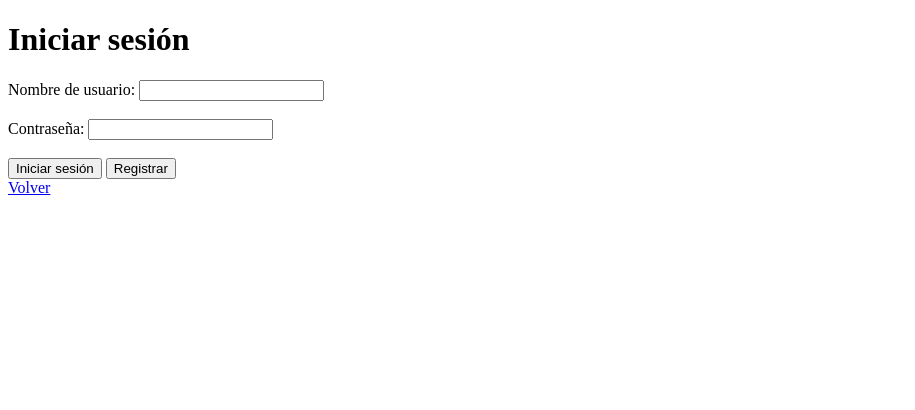
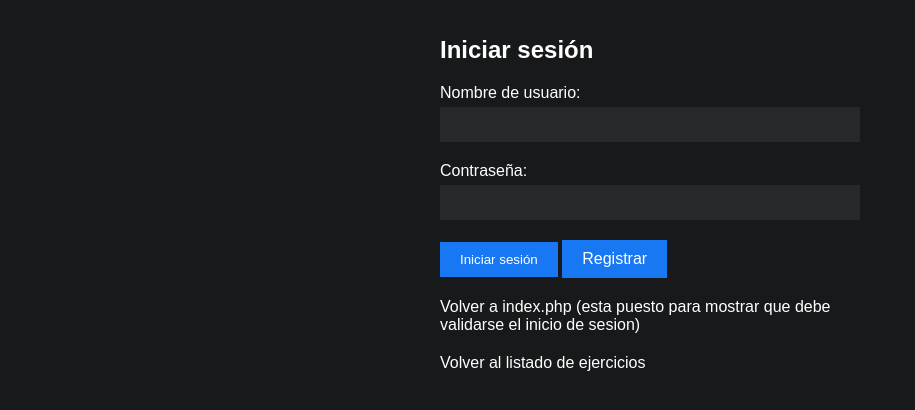
Before and after one commit to emilianovaccaro/lab3, a PHP site: page /PHP/12-Session/login.html in a window 1280 px wide. Shown: the top 410 px of the page, without its empty margins (0-915 px from the left). Run offline with PHP 8.4, Linux system fonts and the light colour scheme.

Commit message:
Add files via upload

```diff
--- a/site/PHP/12-Session/login.html
+++ b/site/PHP/12-Session/login.html
@@ -4,20 +4,26 @@
     <meta charset="UTF-8">
     <meta http-equiv="X-UA-Compatible" content="IE=edge">
     <meta name="viewport" content="width=device-width, initial-scale=1.0">
-  <title>Document</title>
+    <title>Inicio de sesión</title>
+    <link rel="stylesheet" href="styles.css">
 </head>
 <body>
+    <div class="container">
         <h1>Iniciar sesión</h1>
         <form action="./login.php" method="POST">
-          <label for="nombre_usuario">Nombre de usuario:</label>
-          <input type="text" id="nombre_usuario" name="nombre_usuario" required><br><br>
-
-          <label for="contrasenia">Contraseña:</label>
-          <input type="password" id="contrasenia" name="contrasenia" required><br><br>
-
-          <input type="submit" value="Iniciar sesión">
-          <a href="./registro.html"><button type="button">Registrar</button></a>
+            <div class="form-group">
+                <label for="nombre_usuario" class="label">Nombre de usuario:</label>
+                <input type="text" id="nombre_usuario" name="nombre_usuario" class="input" required>
+            </div>
+            <div class="form-group">
+                <label for="contrasenia" class="label">Contraseña:</label>
+                <input type="password" id="contrasenia" name="contrasenia" class="input" required>
+            </div>
+            <input type="submit" value="Iniciar sesión" class="button">
+            <a href="./registro.html" class="button">Registrar</a>
         </form>
-      <a href="./index.php">Volver</a>
+        <a href="./index.php" class="index-link">Volver a index.php (esta puesto para mostrar que debe validarse el inicio de sesion)</a>
+        <a href="../index.html" class="index-link">Volver al listado de ejercicios</a>
+    </div>
 </body>
 </html>
--- /dev/null
+++ b/site/PHP/12-Session/styles.css
@@ -0,0 +1,72 @@
+body {
+  background-color: #18191a;
+  color: #fff;
+  font-family: Arial, sans-serif;
+  margin: 0;
+  padding: 0;
+}
+
+h1 {
+  font-size: 24px;
+  margin-bottom: 20px;
+}
+
+a {
+  color: #fff;
+  text-decoration: none;
+}
+
+.container {
+  max-width: 400px;
+  margin: 0 auto;
+  padding: 20px;
+}
+
+.form-group {
+  margin-bottom: 20px;
+}
+
+.label {
+  display: block;
+  margin-bottom: 5px;
+}
+
+.input {
+  width: 100%;
+  padding: 10px;
+  border: none;
+  background-color: #272829;
+  color: #fff;
+}
+
+.button {
+  display: inline-block;
+  padding: 10px 20px;
+  background-color: #1877f2;
+  color: #fff;
+  border: none;
+  cursor: pointer;
+}
+
+.button:hover {
+  background-color: #0d5cb6;
+}
+
+.button:active {
+  background-color: #185296;
+}
+
+.card {
+  background-color: #272829;
+  padding: 20px;
+  border-radius: 5px;
+}
+
+.logout-button {
+  margin-top: 20px;
+}
+
+.index-link {
+  display: block;
+  margin-top: 20px;
+}
```
Also changed, not shown: site/PHP/12-Session/abm/styles.css (+19 -16 lines), site/PHP/12-Session/index.php (+7 -4 lines), site/PHP/12-Session/login.php (+7 -1 lines), site/PHP/12-Session/registro.html (+20 -15 lines). Lines whose indentation alone changed are shown as unchanged.
